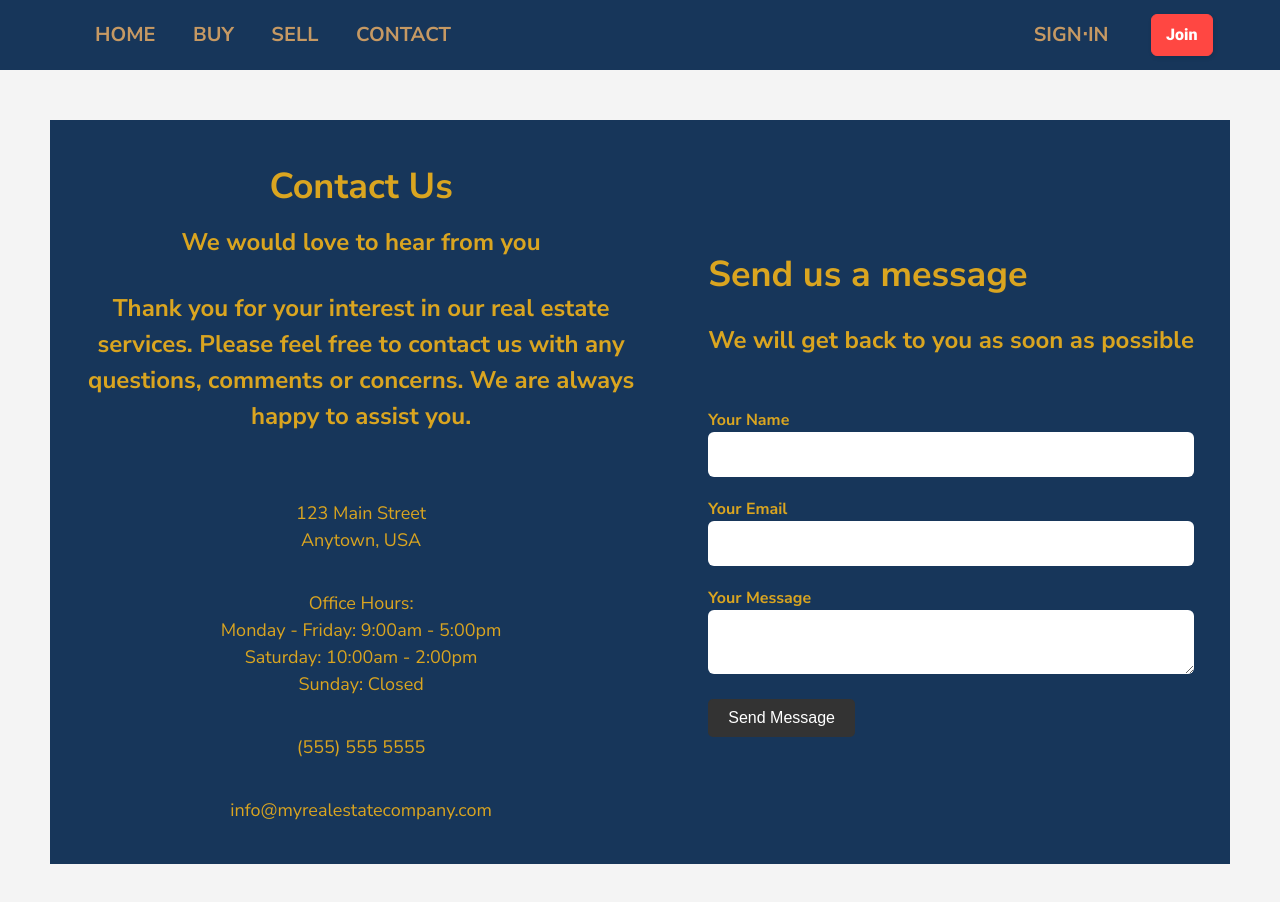
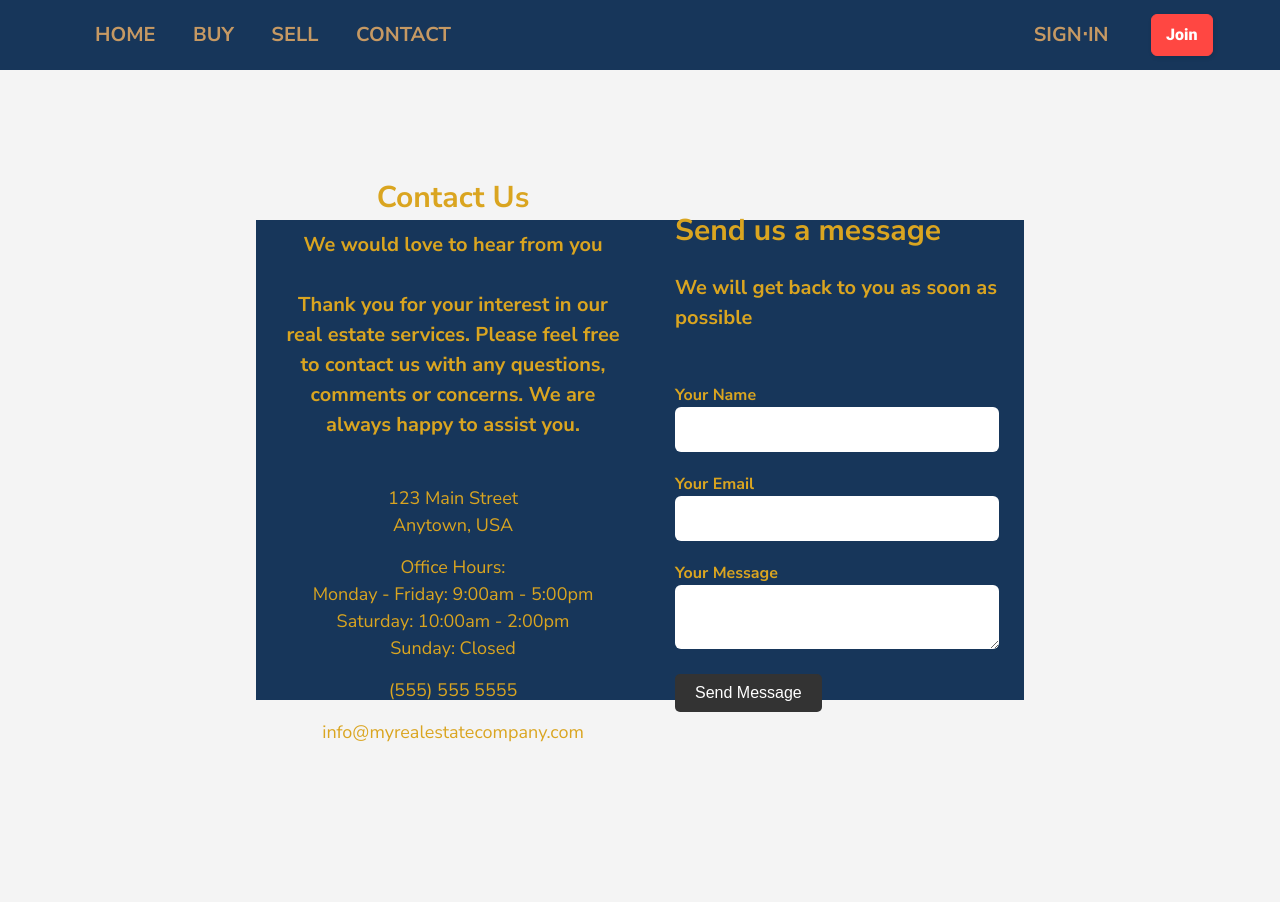
Before and after one commit to michalsamulak/real_estate, a Next.js app: page /contact in a window 1280 px wide. Shown: the top 902 px of the page. After the commit the page ends 800 px from the top, so only its background shows below. Built offline with nearby package versions, Linux system fonts and the light colour scheme; no server answers.

Commit message:
restyle contact error msg

```diff
--- a/components/auth/styles.module.scss
+++ b/components/auth/styles.module.scss
@@ -1,6 +1,7 @@
 
 .header {
     margin: 2rem;
+    color: #c69963;
 }
 
 .left {
--- a/components/contact/Form/styles.module.scss
+++ b/components/contact/Form/styles.module.scss
@@ -84,12 +84,12 @@
     // }
 
     .form_title {
-        font-size: 3.6rem;
+        font-size: 3rem;
         margin-bottom: 2rem;
     }
 
     .form_subtitle {
-        font-size: 2.4rem;
+        font-size: 2rem;
         margin-bottom: 5rem;
     }
 
--- a/components/contact/Header/styles.module.scss
+++ b/components/contact/Header/styles.module.scss
@@ -35,7 +35,7 @@
 }
 
 .contact_info_icon {
-  font-size: 2.4rem;
+  font-size: .1rem;
   margin-right: 1rem;
 }
 
@@ -62,12 +62,13 @@
 }
 
 @media (min-width: 1025px) {
+
   .section_title {
-    font-size: 3.6rem;
+    font-size: 3rem;
   }
 
   .section_subtitle {
-    font-size: 2.4rem;
+    font-size: 2rem;
   }
 
   .contact_info_text {
--- a/components/shared/contactInput/styles.module.scss
+++ b/components/shared/contactInput/styles.module.scss
@@ -32,7 +32,10 @@
 
 
 .error_message {
- color: red;
+ color: white;
+ padding-top: 1rem;
+ padding-left: 1rem;
+ font-size: 1.3rem;
 }
 
 
--- a/src/pages/buy/[id].tsx
+++ b/src/pages/buy/[id].tsx
@@ -33,7 +33,7 @@ export const getStaticPaths = async () => {
     };
 };
 
-    const Buy = ({ data } : {data: IProperty[]}) => {
+    const PropertyDetails = ({ data } : {data: IProperty[]}) => {
 
     if (!data) return <div>Sorry no data retrieved. Try again</div>;
 
@@ -45,7 +45,7 @@ export const getStaticPaths = async () => {
     );
 };
 
-export default Buy;
+export default PropertyDetails;
 
 // import { CardsWrapper } from '../../../components/PropertyCards/CardsWrapper'
 // import { PropertyCard } from '../../../components/PropertyCards/PropertyCard'
--- a/src/pages/index.tsx
+++ b/src/pages/index.tsx
@@ -36,10 +36,11 @@ export default function Home() {
                 <h1 className={styles.h1}>Find Your Dream Home</h1>
             </main>
             <CardsWrapper>
-          {data.map(record => {
+          {data.map((record, i) => {
             const {id, title, img, description, bathrooms, num_bedrooms, area, price, localization} = record
+            const recordsPerPage = 6
             return (
-              <PropertyCard key={id} id={id} imgSrc={img} title={title} description={description} bathrooms={bathrooms} bedrooms={num_bedrooms} area={area} price={price} />
+             (i<recordsPerPage) && <PropertyCard key={id} id={id} imgSrc={img} title={title} description={description} bathrooms={bathrooms} bedrooms={num_bedrooms} area={area} price={price} />
             )
           })}
           </CardsWrapper>
--- a/src/styles/Contact.module.scss
+++ b/src/styles/Contact.module.scss
@@ -14,10 +14,13 @@
   .contact__container {
     display: flex;
     justify-content: center;
-      padding: 5rem;
+    padding: 5rem;
 
   }
-.contact__wrapper {
+  .contact__wrapper {
+    margin-top: 10rem;
+  max-width: 60vw;
+  max-height: 60vh;
   display: flex;
   justify-items: center;
   padding: 1rem;
--- a/src/styles/Join.module.scss
+++ b/src/styles/Join.module.scss
@@ -22,7 +22,7 @@
 
     justify-content: center;
     margin: 10% auto;
-    width: 50dvw;
+    width: 40dvw;
     height: 50dvh;
 
     background-color: #17365a;
--- a/src/styles/Login.module.scss
+++ b/src/styles/Login.module.scss
@@ -59,7 +59,7 @@
   }
 
   button.social_signin.github {
-    background: #252525;
+    background: #353232;
     font-size: 1.5rem;
   }
 
@@ -77,7 +77,7 @@
 
       justify-content: space-around;
       margin: 10% auto;
-      width: 70dvw;
+      width: 50dvw;
       height: 60dvh;
 
       background-color: #17365a;
```
Also changed, not shown: src/pages/buy/index.tsx (added, +18 -0 lines).
